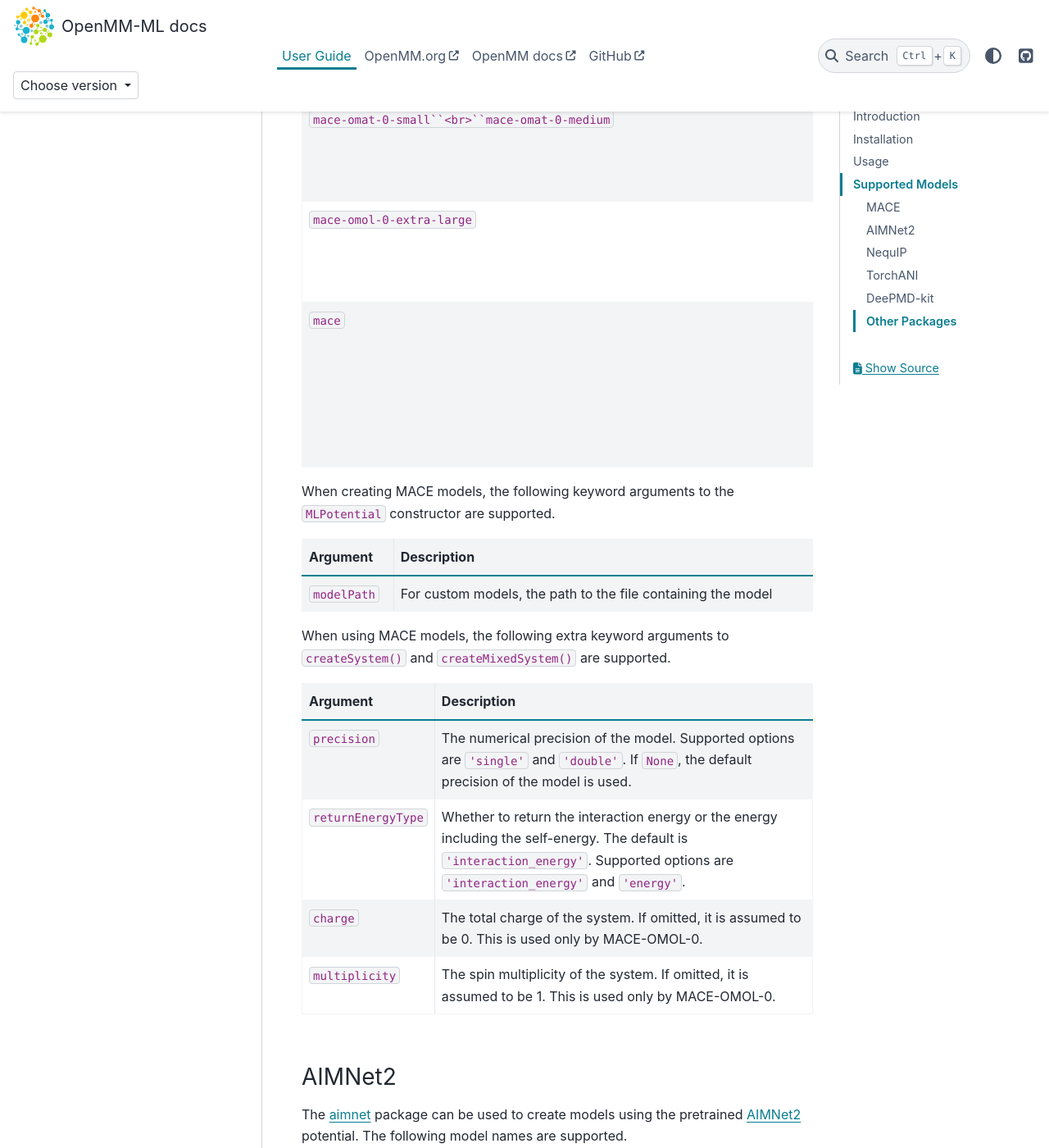
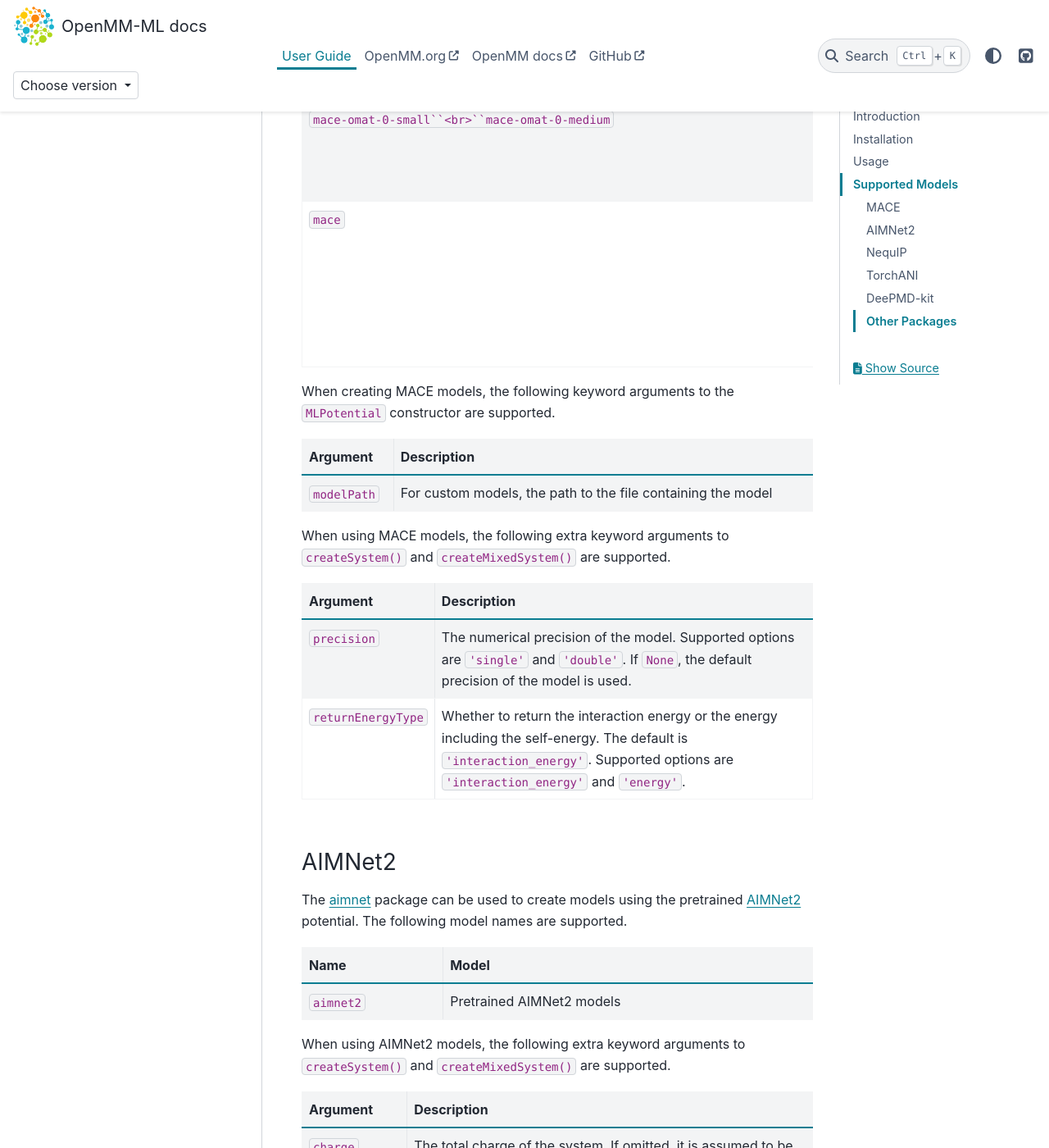
Before and after one commit to openmm/openmm-ml, a Sphinx documentation site: the page built from doc/userguide.md, in a window 1280 px wide and 1400 px high, scrolled down 2476 px. Shown: the whole window at 82% size. Built offline with Sphinx 7.4.7 and the PyData theme 0.15.4, drawn with Linux system fonts in a browser that asks for light colours; pages that are not in the unit, such as notebooks, are missing from menus; the version number could not be read and is left out.

Commit message:
Removed documentation on MACE-OMOL-0

```diff
--- a/doc/userguide.md
+++ b/doc/userguide.md
@@ -81,7 +81,6 @@
 | `mace-off23-small`<br>`mace-off23-medium`<br>`mace-off23-large`<br>`mace-off24-medium` | Pretrained [MACE-OFF](https://pubs.acs.org/doi/10.1021/jacs.4c07099) models |
 | `mace-mpa-0-medium` | Pretrained [MACE-MPA-0](https://github.com/ACEsuit/mace-foundations) model |
 | `mace-omat-0-small`<br>`mace-omat-0-medium` | Pretrained [MACE-OMAT-0](https://github.com/ACEsuit/mace-foundations) models |
-| `mace-omol-0-extra-large` | Pretrained MACE-OMOL-0 model |
 | `mace` | Custom MACE models specified with the `modelPath` argument |
 
 When creating MACE models, the following keyword arguments to the `MLPotential` constructor are supported.
@@ -96,8 +95,6 @@
 | --- | --- |
 | `precision` | The numerical precision of the model. Supported options are `'single'` and `'double'`.  If `None`, the default precision of the model is used. |
 | `returnEnergyType` | Whether to return the interaction energy or the energy including the self-energy.  The default is `'interaction_energy'`. Supported options are `'interaction_energy'` and `'energy'`. |
-| `charge` | The total charge of the system.  If omitted, it is assumed to be 0.  This is used only by MACE-OMOL-0. |
-| `multiplicity` | The spin multiplicity of the system.  If omitted, it is assumed to be 1.  This is used only by MACE-OMOL-0. |
 
 ### AIMNet2
 
```
